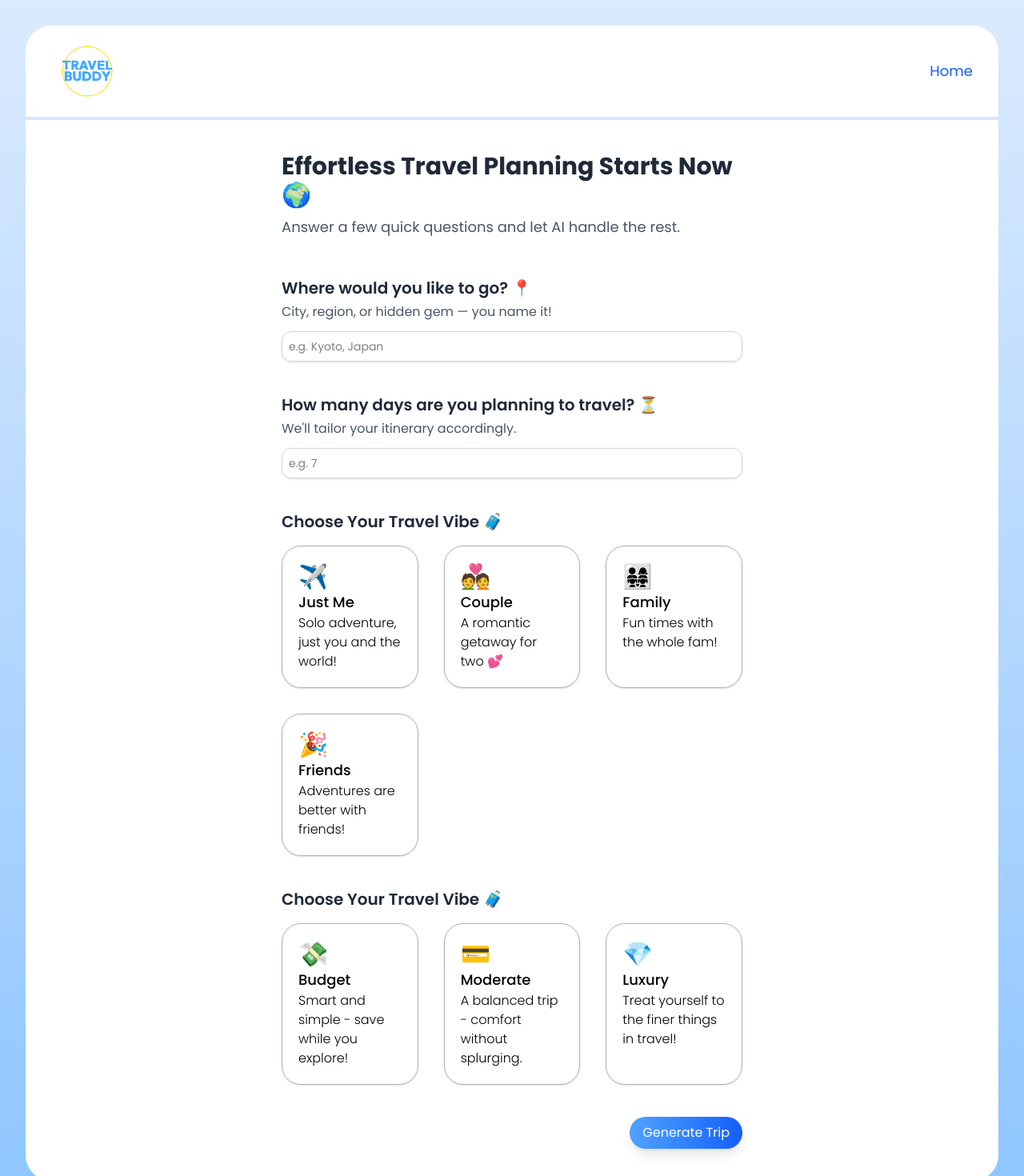
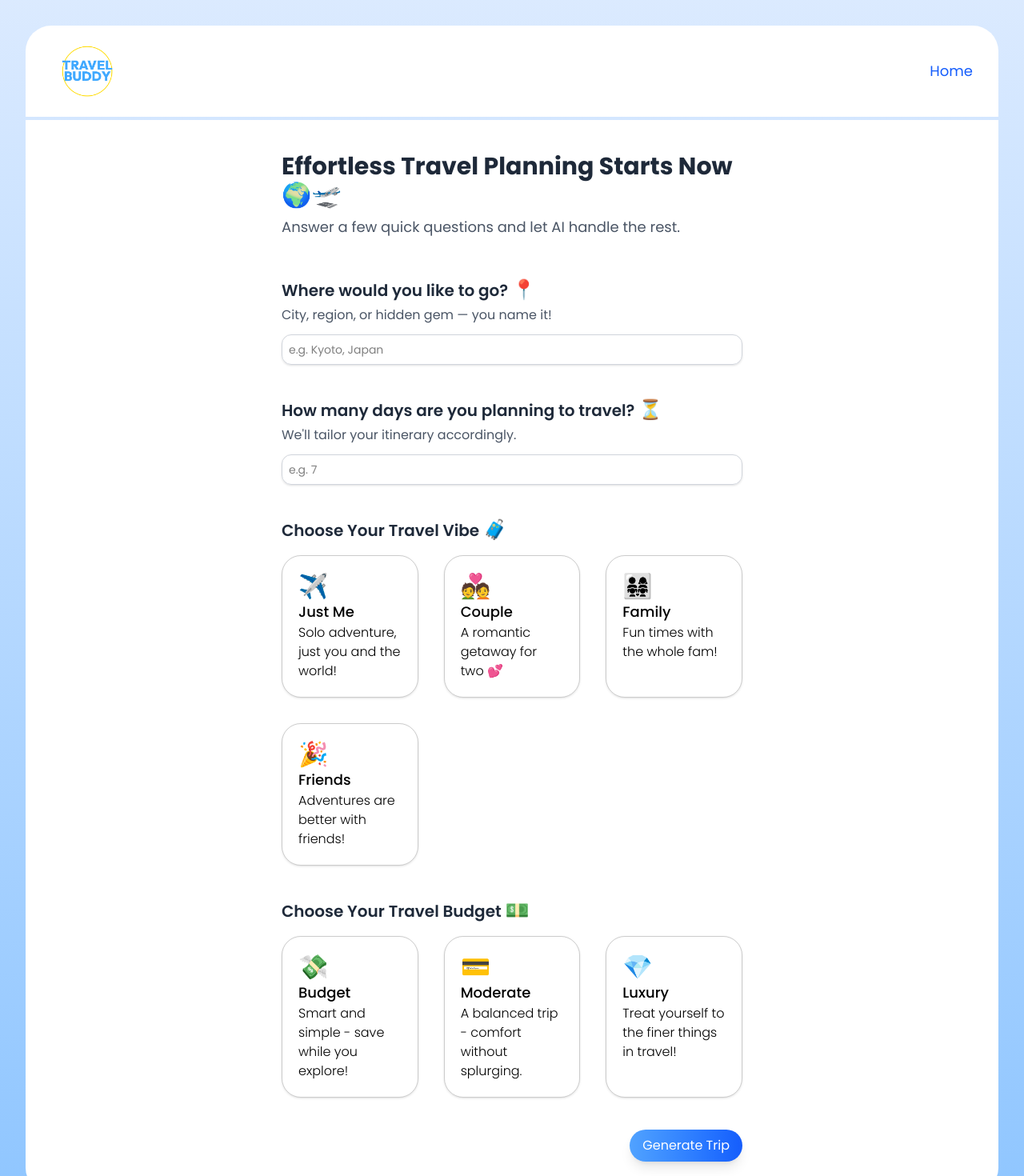
Before and after one commit to HemanthNagaraj04/TravelBuddy-CANTILEVER, a React (Vite) app: page /TripPlaner in a window 1280 px wide. Shown: the top 1470 px of the page at 80% size. Built offline with nearby package versions, Linux system fonts and the light colour scheme.

Commit message:
Added data Storage feature for entered data using states

```diff
--- a/src/pages/TripPlaner/TripPlaner.jsx
+++ b/src/pages/TripPlaner/TripPlaner.jsx
@@ -1,7 +1,46 @@
 import { Link } from "react-router";
 import { TravelOptions, BudgetOptions } from "./options.jsx"
+import { useEffect, useState } from "react";
 
 const TripPlaner = () => {
+
+  const [formData, setFormData] = useState([]);
+  const [place, setPlace] = useState("");
+  const handleInput = (name, value) => {
+    setFormData({
+      ...formData,
+      [name]: value
+    })
+  }
+
+  useEffect(() => {
+    console.log(formData);
+  }, [formData])
+
+  const onGenerateTrip = () => {
+  const { Location, noOfDays, noOfPeople, budget } = formData;
+
+  if (!Location) {
+    console.log("Please enter a location.");
+    return;
+  }
+  if (!noOfDays || noOfDays > 12) {
+    console.log("Please enter a valid number of days (max 12).");
+    return;
+  }
+  if (!noOfPeople) {
+    console.log("Please select the number of people.");
+    return;
+  }
+
+  if (!budget) {
+    console.log("Please select a budget.");
+    return;
+  }
+  console.log("Generating trip with data:", formData);
+};
+
+
   return (
     <div className="bg-gradient-to-b from-blue-100 to-blue-300">
 
@@ -21,39 +60,45 @@ const TripPlaner = () => {
         <div className="bg-white rounded-b-4xl min-h-screen p-10 md:px-20 lg:px-40 xl:px-80">
 
           <div className="mb-12">
-            <h2 className="text-3xl font-bold text-gray-800">Effortless Travel Planning Starts Now 🌍</h2>
+            <h2 className="text-3xl font-bold text-gray-800">Effortless Travel Planning Starts Now 🌍🛫</h2>
             <p className="text-gray-600 mt-2 text-lg">Answer a few quick questions and let AI handle the rest.</p>
           </div>
 
 
           <div className="mb-10">
-            <h3 className="text-xl font-semibold text-gray-800">Where would you like to go? 📍 </h3>
+            <h3 className="text-xl font-semibold text-gray-800">Where would you like to go? <span className="text-2xl">📍</span></h3>
             <p className="text-gray-600 mt-1 ">City, region, or hidden gem — you name it!</p>
             <input
               type="text"
+              value={place}
               placeholder="e.g. Kyoto, Japan"
-              className="w-full mt-3 p-2 border border-gray-300 rounded-xl text-sm shadow-sm focus:outline-none focus:ring-2 focus:ring-blue-300"
+              className="w-full mt-3 p-2 border border-gray-300 rounded-xl text-sm shadow-sm focus:outline-none focus:ring-2 focus:ring-blue-400"
+              onChange={(e) => { setPlace(e.target.value); handleInput('Location', e.target.value) }}
             />
           </div>
 
 
           <div className="mb-10">
-            <h3 className="text-xl font-semibold text-gray-800">How many days are you planning to travel? ⏳</h3>
+            <h3 className="text-xl font-semibold text-gray-800">How many days are you planning to travel? <span className="text-2xl">⏳</span></h3>
             <p className="text-gray-600 mt-1 ">We'll tailor your itinerary accordingly.</p>
             <input
               type="number"
               placeholder="e.g. 7"
-              className="w-full mt-3 p-2 border border-gray-300 rounded-xl text-sm shadow-sm focus:outline-none focus:ring-2 focus:ring-blue-300"
+              onChange={(e) => handleInput("noOfDays", e.target.value)}
+              className="w-full mt-3 p-2 border border-gray-300 rounded-xl text-sm shadow-sm focus:outline-none focus:ring-2 focus:ring-blue-400"
             />
           </div>
 
 
           <div className="mb-10">
-            <h3 className="text-xl font-semibold text-gray-800">Choose Your Travel Vibe 🧳</h3>
+            <h3 className="text-xl font-semibold text-gray-800">Choose Your Travel Vibe <span className="text-2xl">🧳</span></h3>
             <div className="grid sm:grid-cols-2 md:grid-cols-3 gap-8 mt-4">
               {TravelOptions.map((options, index) => (
                 <div key={index}
-                  className="p-5 border border-black/30 rounded-3xl shadow cursor-pointer hover:shadow-2xl hover:scale-102">
+                  onClick={() => handleInput("noOfPeople", options.people)}
+                  className={`p-5 border rounded-3xl shadow cursor-pointer hover:shadow-2xl hover:scale-102
+                  ${formData.noOfPeople == options.people ? "border-blue-400 border-2 shadow-blue-400" : "border-black/20"}
+                  `}>
                   <h2 className="text-3xl">{options.icon}</h2>
                   <h2 className="font-medium text-lg">{options.title}</h2>
                   <h2 className="font-light">{options.desc}</h2>
@@ -64,11 +109,14 @@ const TripPlaner = () => {
 
 
           <div className="mb-10">
-            <h3 className="text-xl font-semibold text-gray-800">Choose Your Travel Vibe 🧳</h3>
+            <h3 className="text-xl font-semibold text-gray-800">Choose Your Travel Budget <span className="text-2xl">💵</span></h3>
             <div className="grid sm:grid-cols-2 md:grid-cols-3 gap-8 mt-4">
               {BudgetOptions.map((options, index) => (
                 <div key={index}
-                  className="p-5 border border-black/30 rounded-3xl shadow cursor-pointer hover:shadow-2xl hover:scale-102">
+                  onClick={() => handleInput("budget", options.title)}
+                  className={`p-5 border rounded-3xl shadow cursor-pointer hover:shadow-2xl hover:scale-102
+                  ${formData.budget == options.title ? "border-2 border-blue-400 shadow-blue-400" : "border-black/20"}
+                  `}>
                   <h2 className="text-3xl">{options.icon}</h2>
                   <h2 className="font-medium text-lg">{options.title}</h2>
                   <h2 className="font-light">{options.desc}</h2>
@@ -77,8 +125,9 @@ const TripPlaner = () => {
             </div>
           </div>
 
-          <div className="flex justify-end">
+          <div className="flex justify-center md:justify-end">
             <button className="bg-gradient-to-r from-blue-400 to-blue-600 px-4 py-2 rounded-full text-white shadow-lg hover:from-blue-500 hover:to-blue-700 transition-transform cursor-pointer"
+            onClick={onGenerateTrip}
             >
               Generate Trip
             </button>
--- a/src/pages/TripPlaner/options.jsx
+++ b/src/pages/TripPlaner/options.jsx
@@ -25,7 +25,7 @@ export const TravelOptions = [
     id: 4,
     title: "Friends",
     icon: "🎉",
-    people: '3+',
+    people: '4+',
     desc: "Adventures are better with friends!"
   },
 ];
```
